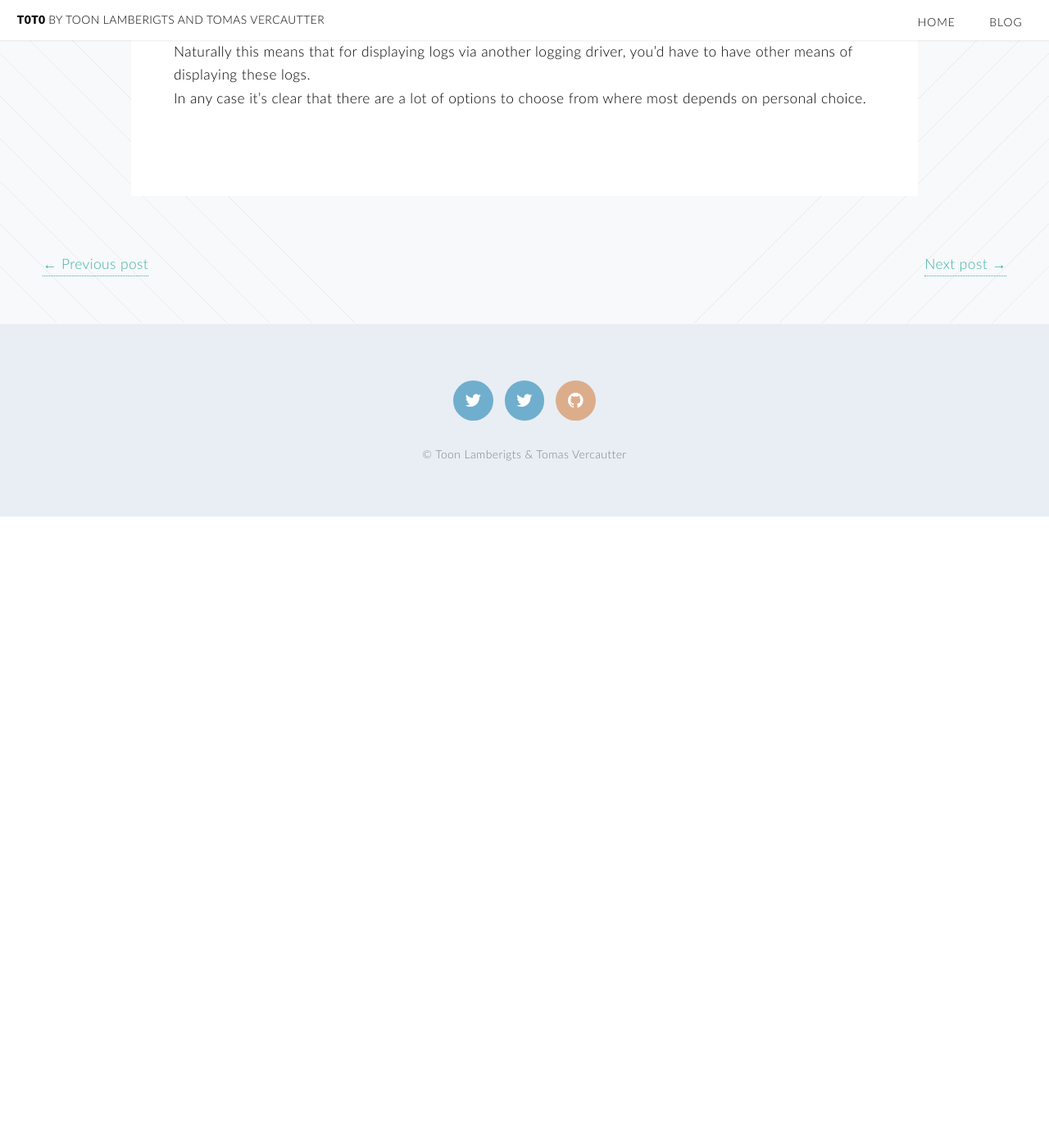
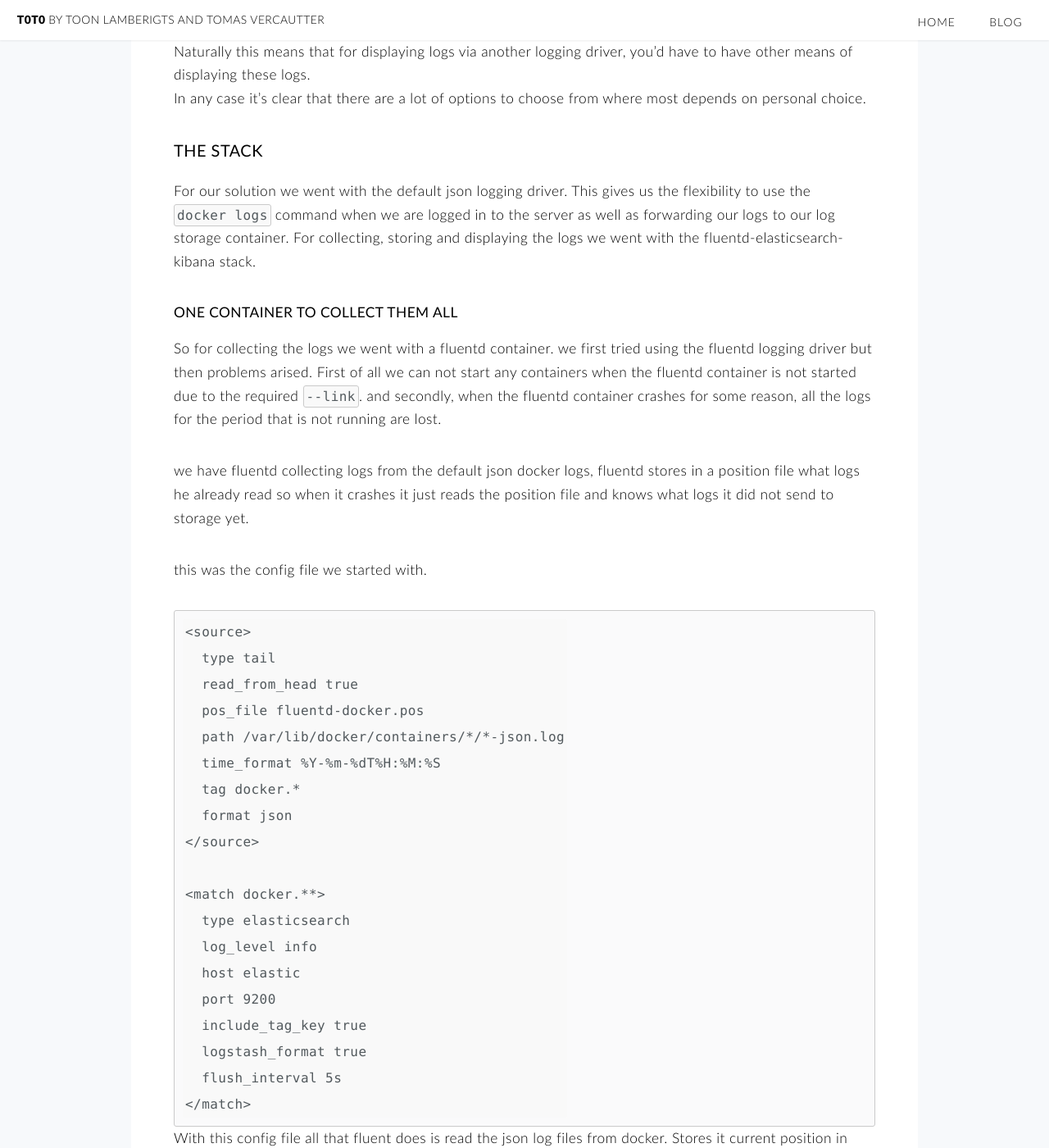
Before and after one commit to t0t0/t0t0.github.io, a Jekyll site: the page built from _posts/2016-4-22-logging-docker.md, in a window 1280 px wide and 1400 px high, scrolled down 1293 px. Shown: the whole window at 82% size. Built offline with Jekyll 4.4.1, drawn with Linux system fonts in a browser that asks for light colours; before the commit the page ends 1923 px from its top, so only the background shows below that; some of the changed text lies outside the part shown.

Commit message:
update logging

````diff
--- a/_posts/2016-4-22-logging-docker.md
+++ b/_posts/2016-4-22-logging-docker.md
@@ -64,3 +64,43 @@ Docker provides these drivers for logging:
 
 Basically if you would like to see the logs of a specific container, you'd have to use the `docker logs` command. However this command is only compatible with the json-file and journald logging drivers. Naturally this means that for displaying logs via another logging driver, you'd have to have other means of displaying these logs.
 In any case it's clear that there are a lot of options to choose from where most depends on personal choice.
+
+### <b> The stack</b>
+
+For our solution we went with the default json logging driver. This gives us the flexibility to use the `docker logs` command when we are logged in to the server as well as forwarding our logs to our log storage container. For collecting, storing and displaying the logs we went with the fluentd-elasticsearch-kibana stack.
+
+#### <b> One container to collect them all </b>
+
+So for collecting the logs we went with a fluentd container. we first tried using the fluentd logging driver but then problems arised. First of all we can not start any containers when the fluentd container is not started due to the required `--link`. and secondly, when the fluentd container crashes for some reason, all the logs for the period that is not running are lost.
+
+we have fluentd collecting logs from the default json docker logs, fluentd stores in a position file what logs he already read so when it crashes it just reads the position file and knows what logs it did not send to storage yet.
+
+this was the config file we started with.
+```
+<source>
+  type tail
+  read_from_head true
+  pos_file fluentd-docker.pos
+  path /var/lib/docker/containers/*/*-json.log
+  time_format %Y-%m-%dT%H:%M:%S
+  tag docker.*
+  format json
+</source>
+
+<match docker.**>
+  type elasticsearch
+  log_level info
+  host elastic
+  port 9200
+  include_tag_key true
+  logstash_format true
+  flush_interval 5s
+</match>
+```
+
+With this config file all that fluent does is read the json log files from docker. Stores it current position in thos json files in its position file. Then it tags them with a prefix docker. Then when all the logs with a prefix docker (so all of them) are send to the elasticsearch container. This had almoust everything we need except we had no idea what exact container the logs were coming from, the only thing added was the long container id string but that was not what we wanted.
+We wanted to have the hostname we originally set when starting the containers
+
+#### <b> One container to store them all </b>
+
+#### <b> One container to show them all </b>
````
